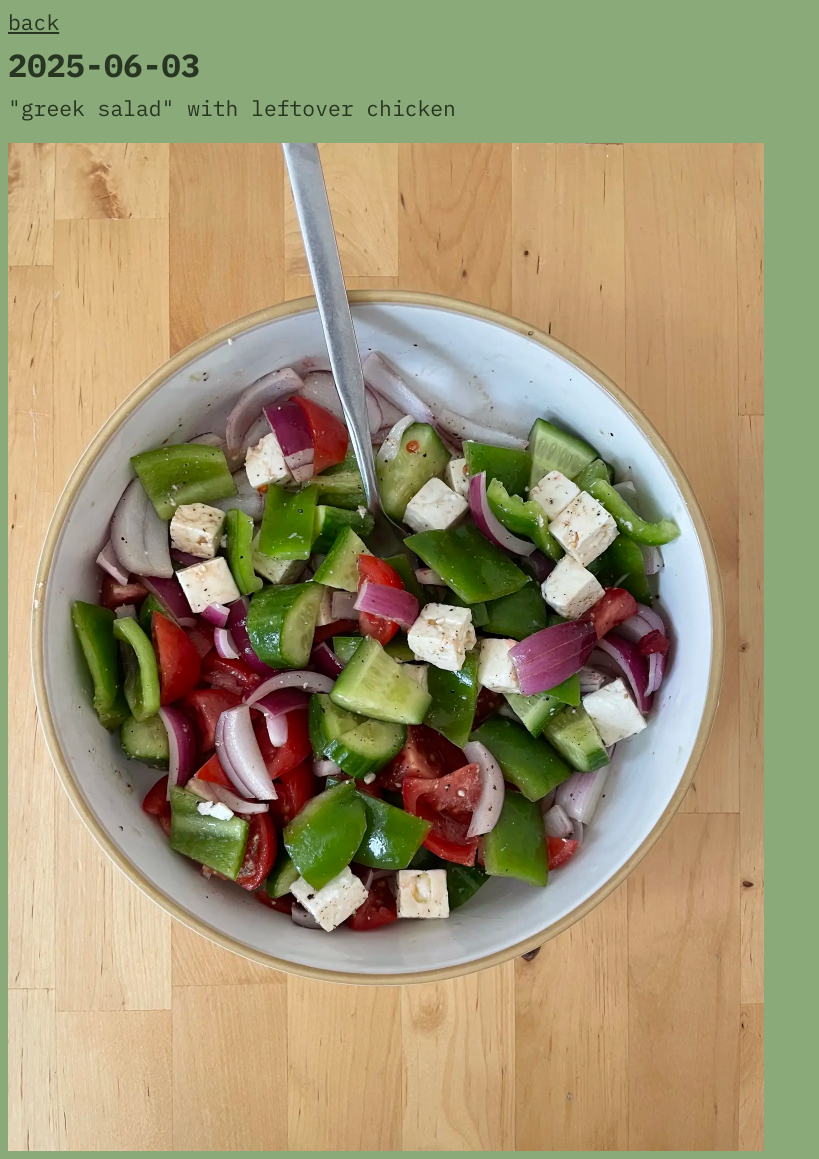
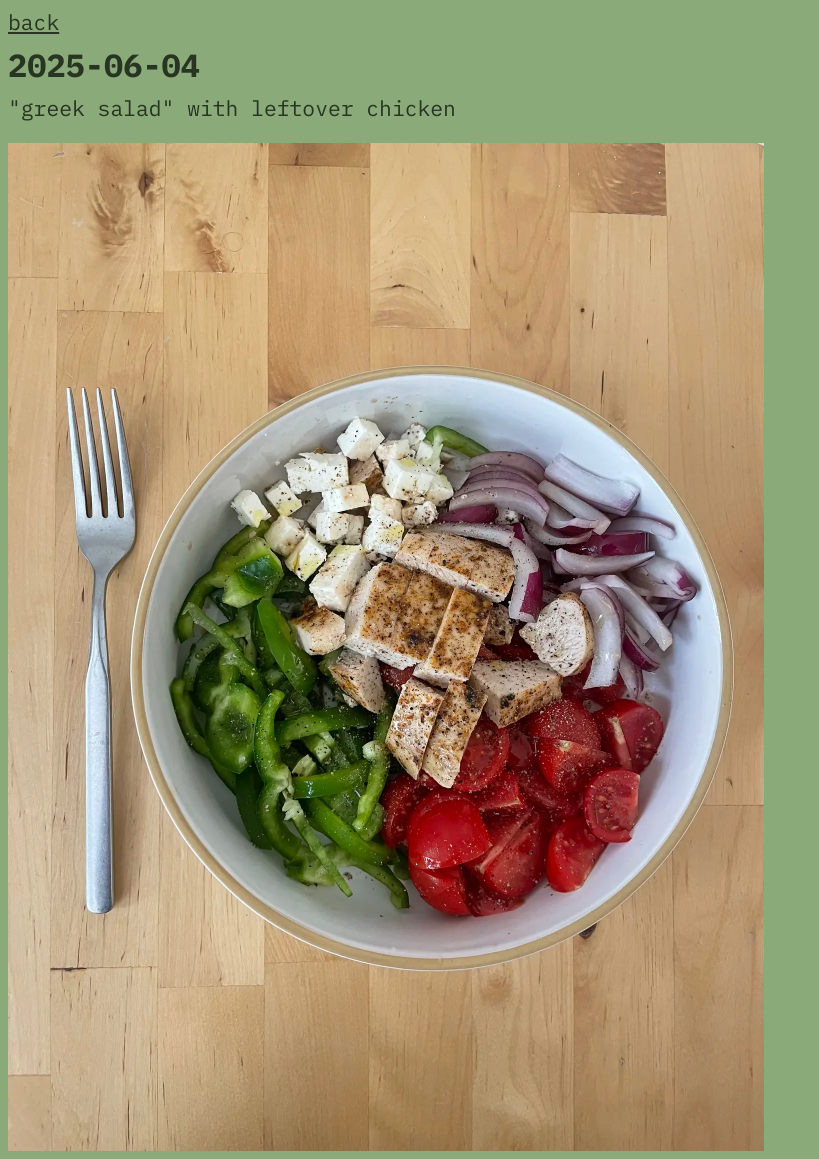
Before and after one commit to xanderbeberman/saladposting, a Jekyll site: the page built from docs/_posts/2025-06-04-greek.md, in a window 1280 px wide. Shown: the whole page, without its empty margins (0-819 px from the left). Built offline with Jekyll 4.4.1, drawn with Linux system fonts in a browser that asks for light colours.

Commit message:
i forgot to update the important bits

```diff
--- a/docs/_posts/2025-06-04-greek.md
+++ b/docs/_posts/2025-06-04-greek.md
@@ -1,6 +1,6 @@
 ---
 layout: salad
 salad: '"greek salad" with leftover chicken'
-date: 2025-06-03
-image: 2025-06-03-greek.webp
+date: 2025-06-04
+image: 2025-06-04-greek.webp
 ---
```
